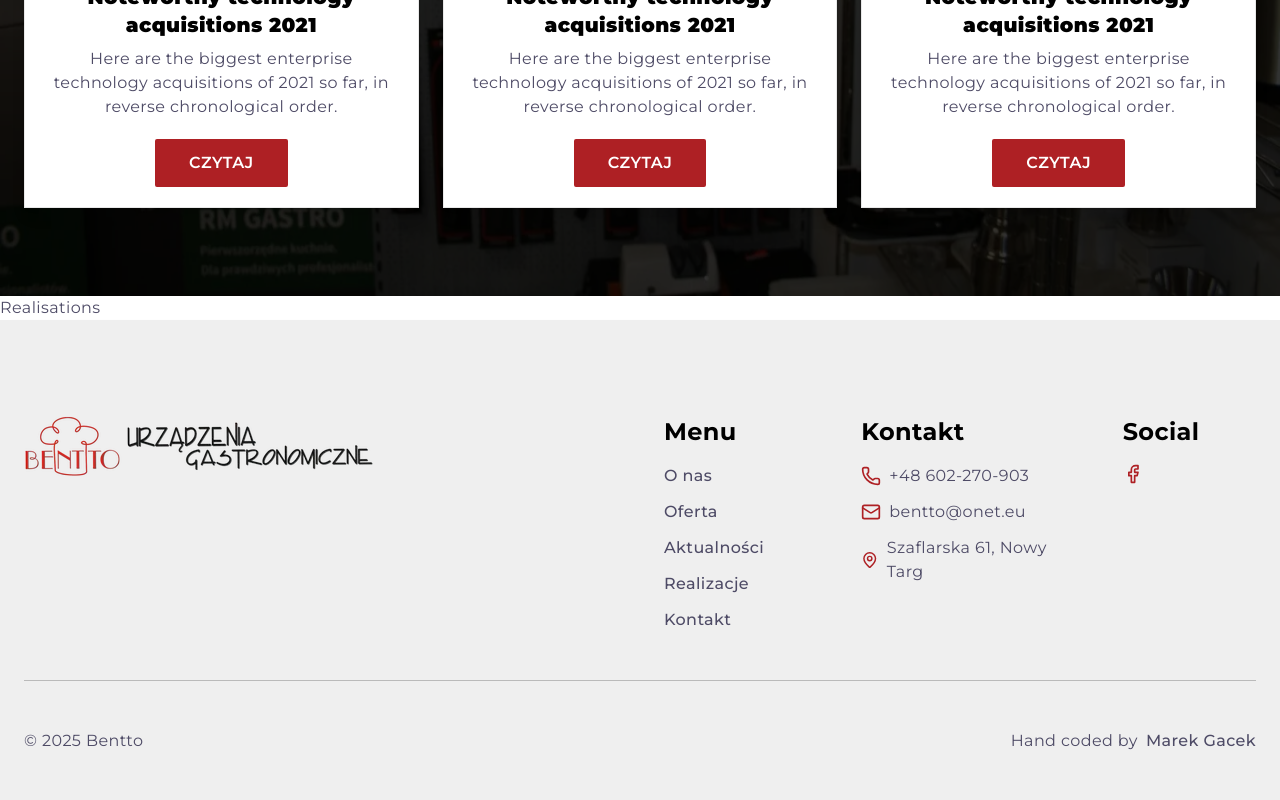
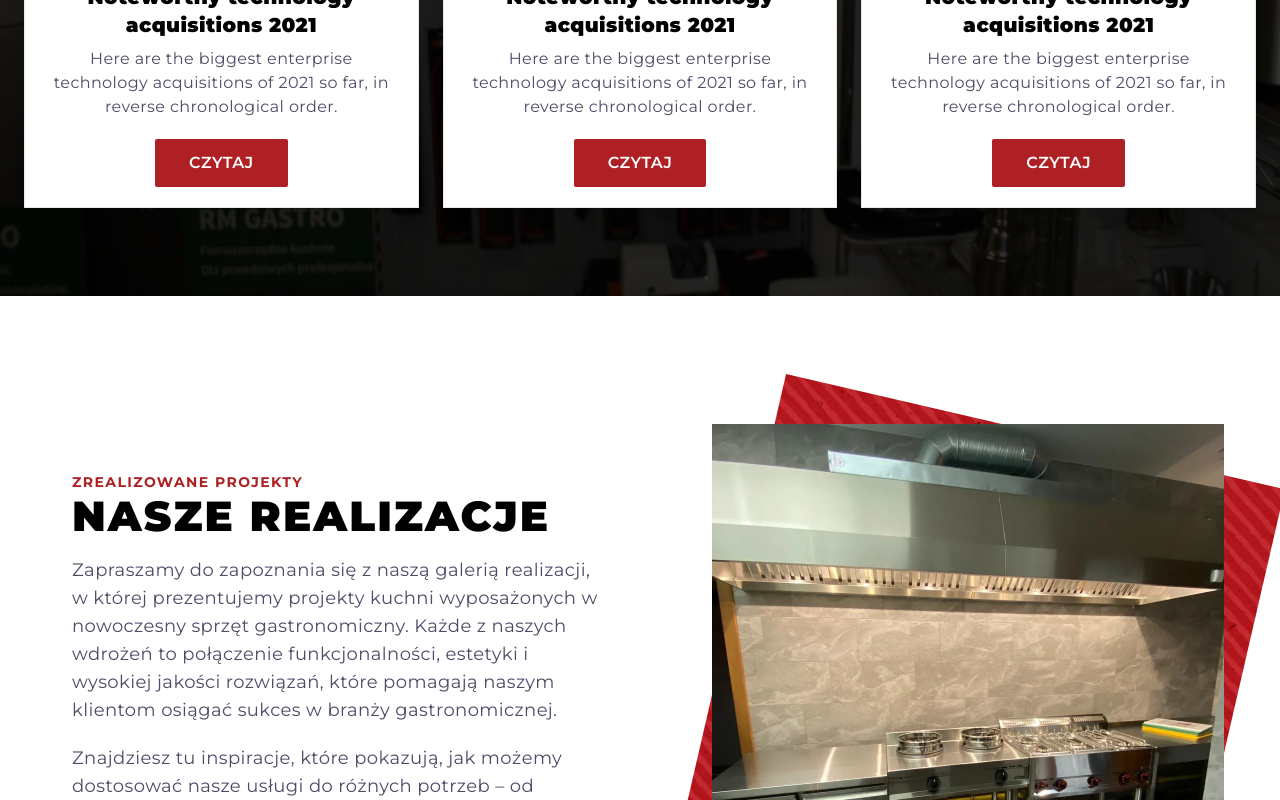
Before and after one commit to marekgacekdev45/bentto, a Next.js app: page / in a window 1280 px wide. Shown: the part 4504-5304 px from the top of the page. Built offline with nearby package versions, Linux system fonts and the light colour scheme.

Commit message:
finish template of home

```diff
--- a/components/footer.tsx
+++ b/components/footer.tsx
@@ -41,6 +41,11 @@ const Footer = () => {
 								<li>
 									<Link href='/kontakt' className='link-hover font-medium'>
 										Kontakt
+									</Link>
+								</li>
+								<li>
+									<Link href='/polityka-prywatności' className='link-hover font-medium'>
+										Polityka prywatności
 									</Link>
 								</li>
 							</ul>
--- a/components/home/realisations.tsx
+++ b/components/home/realisations.tsx
@@ -1,9 +1,48 @@
-import React from 'react'
+import RealisationImage from '@/public/images/1200/bentto-realizacje.webp'
+import Pattern from '@/public/pattern.webp'
+
+import Image from 'next/image'
+
+import Button from '../button'
 
 const Realisations = () => {
-  return (
-    <div>Realisations</div>
-  )
+	return (
+		<section className=' py-16 sm:pb-24 lg:py-32 '>
+			<div className='wrapper'>
+				<div className='grid grid-cols-1 lg:grid-cols-2 gap-20 xl:gap-26 2xl:gap-20 justify-center items-center '>
+					<div className='flex flex-col justify-start items-start mx-auto text-left space-y-1 sm:py-12 lg:pl-12 2xl:pl-20'>
+						<span className='preheading'>Zrealizowane projekty</span>
+						<h2 className='heading '>Nasze realizacje</h2>
+						<p className='text pt-4 '>
+							Zapraszamy do zapoznania się z naszą galerią realizacji, w której prezentujemy projekty kuchni
+							wyposażonych w nowoczesny sprzęt gastronomiczny. Każde z naszych wdrożeń to połączenie funkcjonalności,
+							estetyki i wysokiej jakości rozwiązań, które pomagają naszym klientom osiągać sukces w branży
+							gastronomicznej.
+						</p>
+            <p className='text pt-4 pb-6 sm:pb-10'>
+            Znajdziesz tu inspiracje, które pokazują, jak możemy dostosować nasze usługi do różnych
+							potrzeb – od małych kawiarni po duże restauracje. Przekonaj się, jak możemy pomóc stworzyć idealną
+							przestrzeń dla Twojego lokalu!
+            </p>
+
+						<Button href='/realizacje' label='zobacz realizacje' />
+					</div>
+
+					<div className='relative max-w-[550px] h-[350px] sm:h-[500px] max-h-[650px] mx-4 sm:mx-auto lg:mx-8  lg:h-[600px] '>
+						<div className='absolute w-full h-full rotate-[10deg] lg:rotate-[13deg]  top-0 left-0'>
+							<Image src={Pattern} width={530} height={917} alt='tło' priority className='w-full h-full object-cover' />
+						</div>
+						<Image
+							src={RealisationImage}
+							alt='wyposażenie dla gastronomii w sklepie Bentto'
+							quality={90}
+							className='h-full relative z-10 object-cover'
+						/>
+					</div>
+				</div>
+			</div>
+		</section>
+	)
 }
 
 export default Realisations
```
Also changed, not shown: public/images/1200/bentto-realizacje.webp (added).
